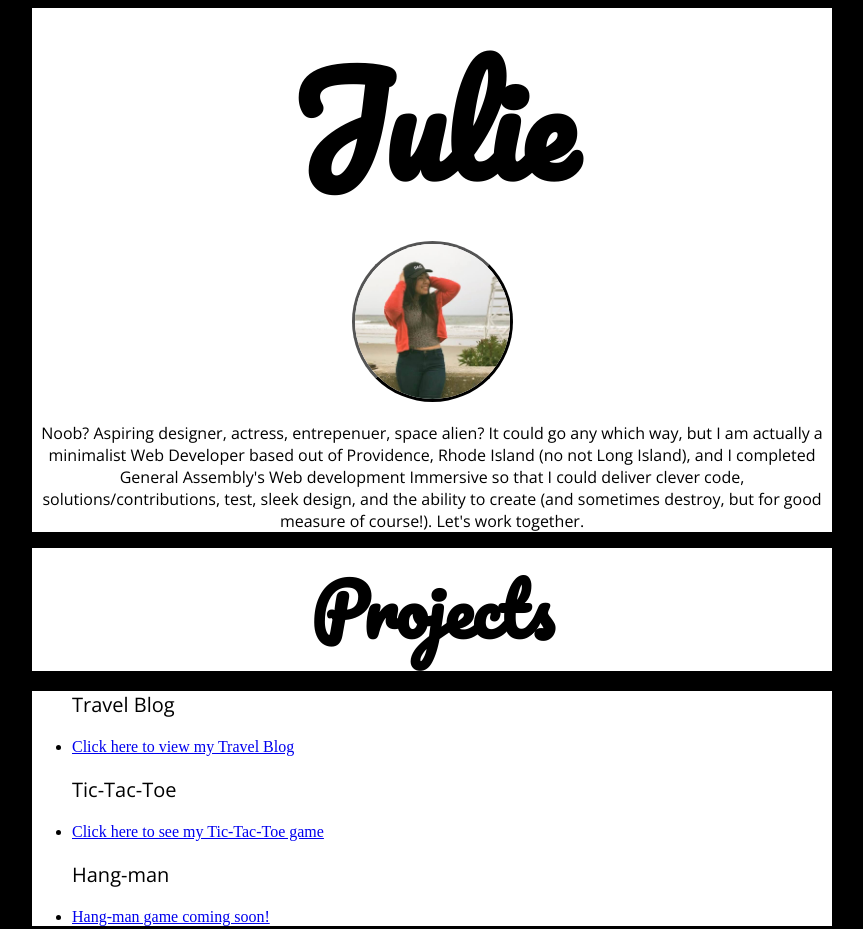
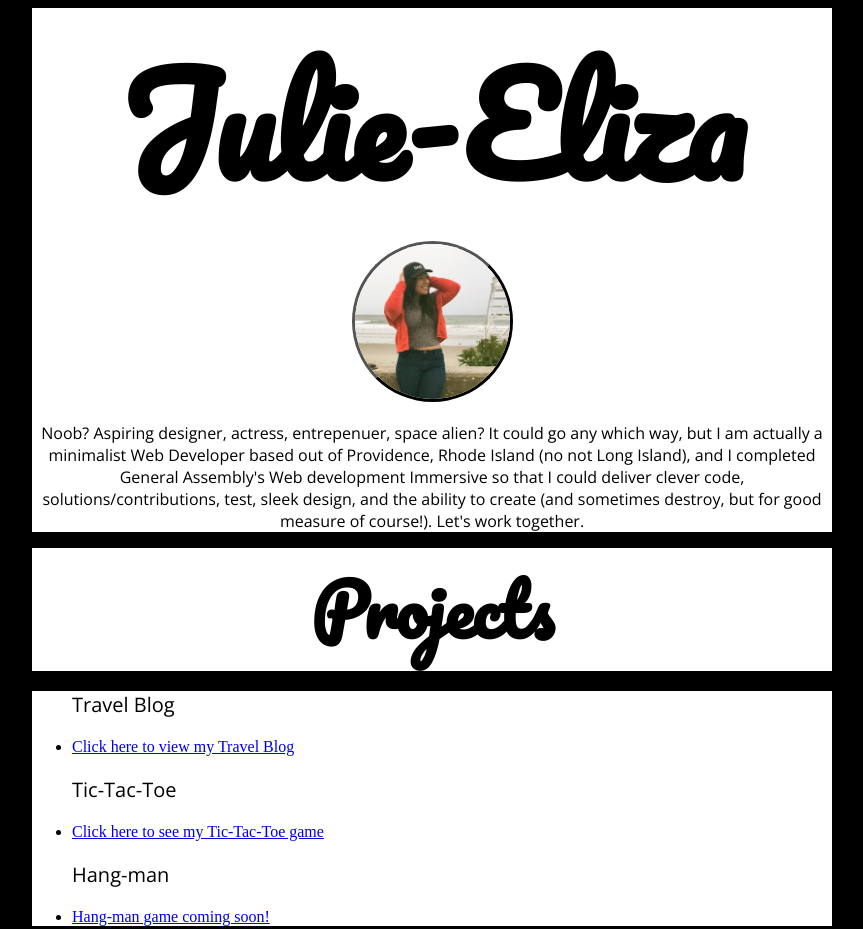
Before and after one commit to missjuliekhun/juliekhun.github.io, a plain HTML site: page index.html in a window 1280 px wide. Shown: the top 929 px of the page, without its empty margins (208-1071 px from the left). Drawn offline with nearby package versions, Linux system fonts and the light colour scheme.

Commit message:
last name

```diff
--- a/index.html
+++ b/index.html
@@ -13,7 +13,7 @@
   <body>
     <div class="wrapper">
       <div class="aboutme">
-        <h1>Julie</h1>
+        <h1>Julie-Eliza</h1>
           <img class="img-circle" src="pics/ju.jpg"  alt="Cinque Terre" alt="julie" height="300" width="236">
           <p>
           Noob? Aspiring designer, actress, entrepenuer, space alien? It could go any which way, but I am actually a minimalist Web Developer based out of Providence, Rhode Island (no not Long Island), and I completed General Assembly's Web development Immersive so that I could deliver clever code, solutions/contributions, test, sleek design, and the ability to create (and sometimes destroy, but for good measure of course!). Let's work together.
```
